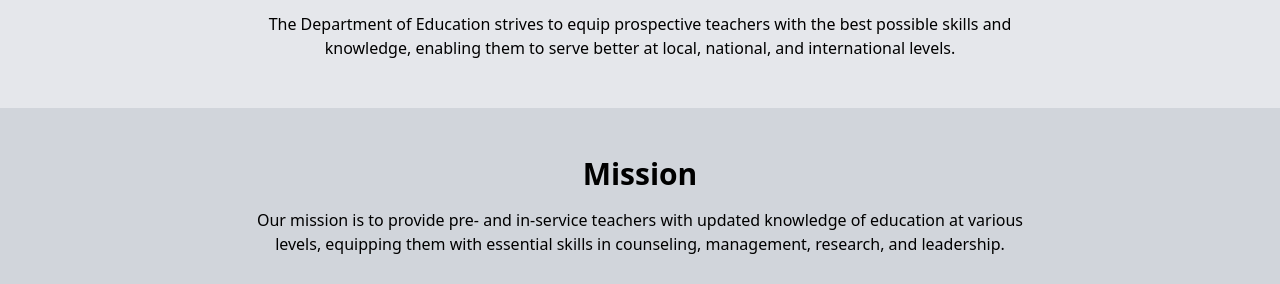
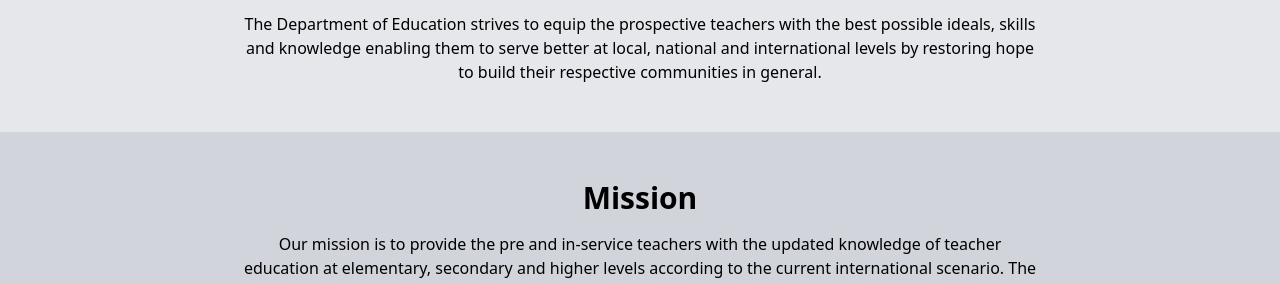
Before and after one commit to Tallal-Dev/DE-frontend, a plain HTML site: page public/index.html in a window 1280 px wide. Shown: the part 660-944 px from the top of the page. Drawn offline with nearby package versions, Linux system fonts and the light colour scheme; no server answers.

Commit message:
updated latest UI

```diff
--- a/public/index.html
+++ b/public/index.html
@@ -96,16 +96,30 @@
     <section class="py-12 px-6 md:px-60 bg-gray-200">
         <h3 class="text-3xl font-semibold text-center">Vision</h3>
         <p class="mt-4 text-center">
-            The Department of Education strives to equip prospective teachers with the best possible
-            skills and knowledge, enabling them to serve better at local, national, and international levels.
+            The Department of Education strives to equip the prospective teachers with the best possible ideals,
+            skills and knowledge enabling them to serve better at local, national and international levels by restoring
+            hope to build their respective communities in general.
         </p>
     </section>
 
     <section class="py-12 px-6 md:px-60 bg-gray-300">
         <h3 class="text-3xl font-semibold text-center">Mission</h3>
         <p class="mt-4 text-center">
-            Our mission is to provide pre- and in-service teachers with updated knowledge of education at
-            various levels, equipping them with essential skills in counseling, management, research, and leadership.
+            Our mission is to provide the pre and in-service teachers with the updated knowledge of teacher
+            education at elementary, secondary and higher levels according to the current international scenario.
+             The education provided is meant to equip the teachers of the future with the demanding
+             global skills including counseling, management, technological, research, assessment and
+             educational leadership. Quality of education is maintained by designing courses for teacher
+             education; BEd, MEd, MPhil and PhD in such a way that will enlighten educational leaders with
+             analytical and interpretational capabilities to reshape, guide and promote the cause of education in Pakistan.
+             In order to generate a class of quality teachers, education department strives to make the student-teachers
+             result-oriented, problem-solvers and positive minded personalities with sublimity of character according to
+             the ideology of Islam. In turn, these trained teachers educate the students and enlighten their minds. The programs
+             offered are to develop the student-teachers in terms of their qualification, skills, educational planning and guidance.
+             Along with inculcating among them creative and innovative ideas, they will, as well, build their organizational capabilities.
+             We believe in education that can empower the student-teachers with firm, solid and unwavering belief in the
+             truth of Islam and great inspiration to work devotedly towards the solidarity and integration of Pakistan for the
+             existing and coming generations.
         </p>
     </section>
 
@@ -169,6 +183,7 @@
 
         // Fetch News Section
 
+       // Fetch News Section with Summary
 async function fetchNews() {
     try {
         const res = await fetch('https://de-backend-one.vercel.app/api/news');
@@ -188,13 +203,16 @@
             const isNew = newsDate >= sevenDaysAgo; // Check if news is within the last 7 days
 
             const newsItemDiv = document.createElement('div');
-                    newsItemDiv.classList.add('p-4', 'bg-white', 'shadow', 'rounded', 'flex', 'items-center', 'gap-3');
+            newsItemDiv.classList.add('p-4', 'bg-white', 'shadow', 'rounded', 'flex', 'flex-col', 'gap-2');
 
             newsItemDiv.innerHTML = `
-                        ${isNew ? '<img src="new.gif" alt="New" class="w-6 h-6">' : ''}
-                        <a href="news.html?id=${item._id}" class="block hover:underline text-blue-700">
+                <div class="flex items-center gap-3">
+                    ${isNew ? '<span class="text-red-500 font-bold">NEW</span>' : ''}
+                    <a href="news.html?id=${item._id}" class="block hover:underline text-blue-700 text-lg font-semibold">
                         ${item.title}
                     </a>
+                </div>
+                <p class="text-gray-600">${item.summary}</p> <!-- Summary added here -->
             `;
             newsList.appendChild(newsItemDiv);
         });
```
Lines whose indentation alone changed are shown as unchanged.
